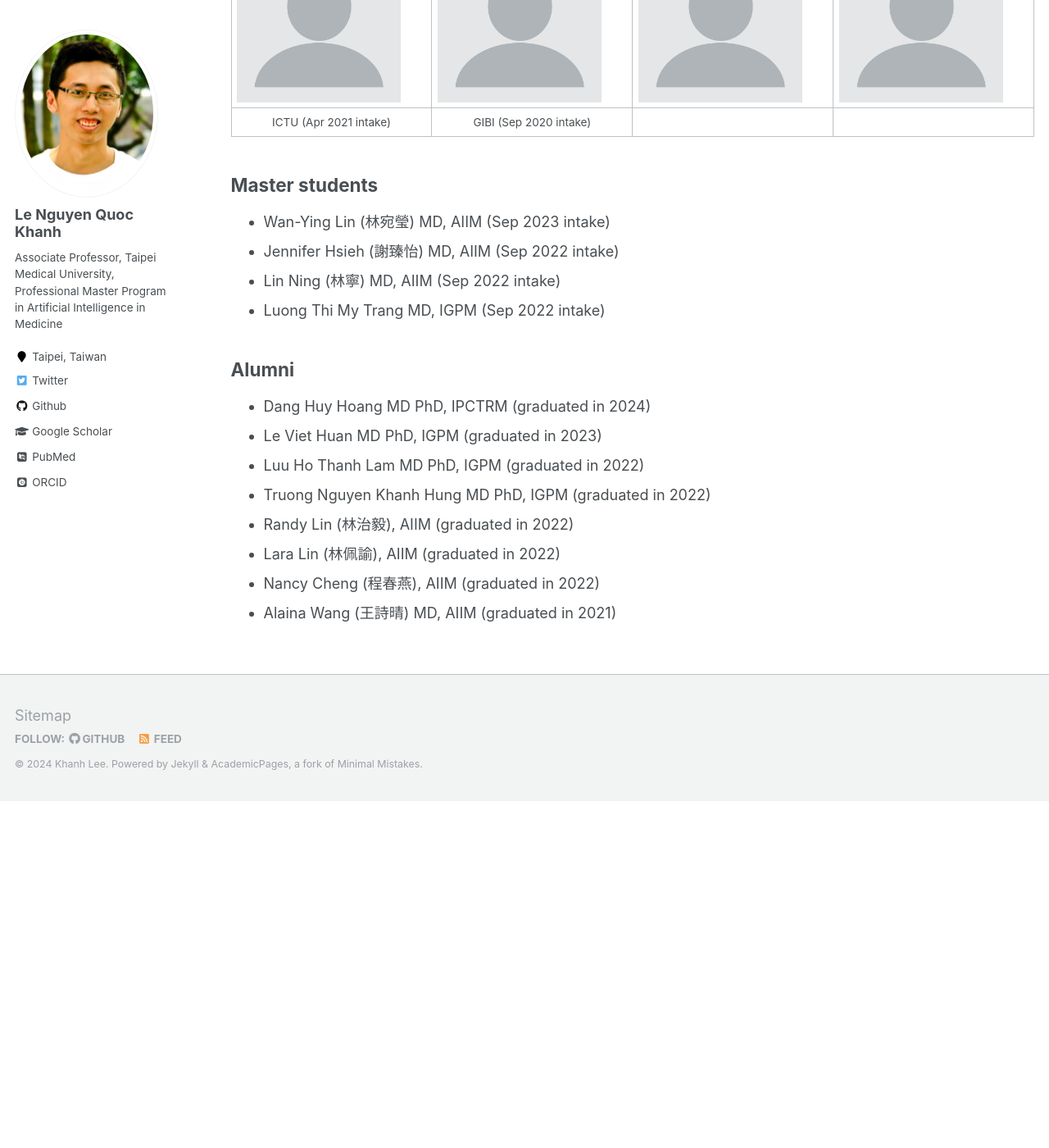
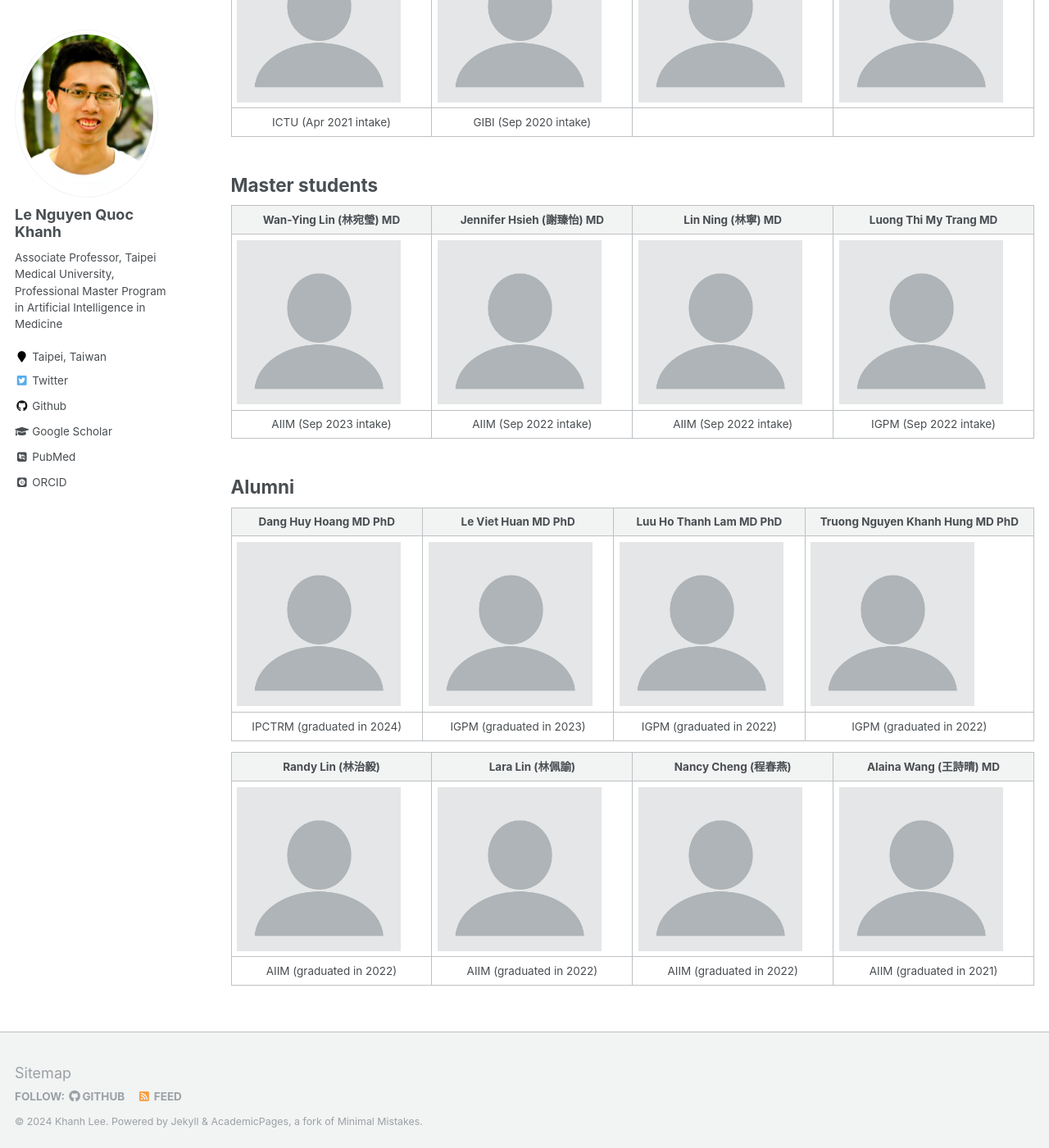
Before and after one commit to khanhlee/khanhlee.github.io, a Jekyll site: the page built from _pages/member.md, in a window 1280 px wide and 1400 px high, scrolled down 1297 px. Shown: the whole window at 82% size. Built offline with Jekyll 4.4.1, drawn with Linux system fonts in a browser that asks for light colours; some web fonts are replaced; before the commit the page ends 2274 px from its top, so only the background shows below that; some of the changed text lies outside the part shown.

Commit message:
Update member.md

```diff
--- a/_pages/member.md
+++ b/_pages/member.md
@@ -32,17 +32,20 @@ author_profile: true
 | ICTU (Apr 2021 intake) | GIBI (Sep 2020 intake) |  |  |
 
 ## Master students
-* Wan-Ying Lin (林宛瑩) MD, AIIM (Sep 2023 intake)
-* Jennifer Hsieh (謝臻怡) MD, AIIM (Sep 2022 intake)
-* Lin Ning (林寧) MD, AIIM (Sep 2022 intake)
-* Luong Thi My Trang MD, IGPM (Sep 2022 intake)
+
+| Wan-Ying Lin (林宛瑩) MD | Jennifer Hsieh (謝臻怡) MD | Lin Ning (林寧) MD | Luong Thi My Trang MD |
+| :-------------: | :-------------: | :-----: | :-----: |
+| <img align="left" src="/images/profile.png" width="200px"> | <img align="left" src="/images/profile.png" width="200px"> | <img align="left" src="/images/profile.png" width="200px"> | <img align="left" src="/images/profile.png" width="200px"> |
+| AIIM (Sep 2023 intake) | AIIM (Sep 2022 intake) | AIIM (Sep 2022 intake) | IGPM (Sep 2022 intake) |
 
 ## Alumni
-* Dang Huy Hoang MD PhD, IPCTRM (graduated in 2024)
-* Le Viet Huan MD PhD, IGPM (graduated in 2023)
-* Luu Ho Thanh Lam MD PhD, IGPM (graduated in 2022)
-* Truong Nguyen Khanh Hung MD PhD, IGPM (graduated in 2022)
-* Randy Lin (林治毅), AIIM (graduated in 2022)
-* Lara Lin (林佩諭), AIIM (graduated in 2022)
-* Nancy Cheng (程春燕), AIIM (graduated in 2022)
-* Alaina Wang (王詩晴) MD, AIIM (graduated in 2021)
+
+| Dang Huy Hoang MD PhD | Le Viet Huan MD PhD | Luu Ho Thanh Lam MD PhD | Truong Nguyen Khanh Hung MD PhD |
+| :-------------: | :-------------: | :-----: | :-----: |
+| <img align="left" src="/images/profile.png" width="200px"> | <img align="left" src="/images/profile.png" width="200px"> | <img align="left" src="/images/profile.png" width="200px"> | <img align="left" src="/images/profile.png" width="200px"> |
+| IPCTRM (graduated in 2024) | IGPM (graduated in 2023) | IGPM (graduated in 2022) | IGPM (graduated in 2022) |
+
+| Randy Lin (林治毅) | Lara Lin (林佩諭) | Nancy Cheng (程春燕) | Alaina Wang (王詩晴) MD |
+| :-------------: | :-------------: | :-----: | :-----: |
+| <img align="left" src="/images/profile.png" width="200px"> | <img align="left" src="/images/profile.png" width="200px"> | <img align="left" src="/images/profile.png" width="200px"> | <img align="left" src="/images/profile.png" width="200px"> |
+| AIIM (graduated in 2022) | AIIM (graduated in 2022) | AIIM (graduated in 2022) | AIIM (graduated in 2021) |
```
Also changed, not shown: other parts of _pages/member.md (+1 -1 lines).
